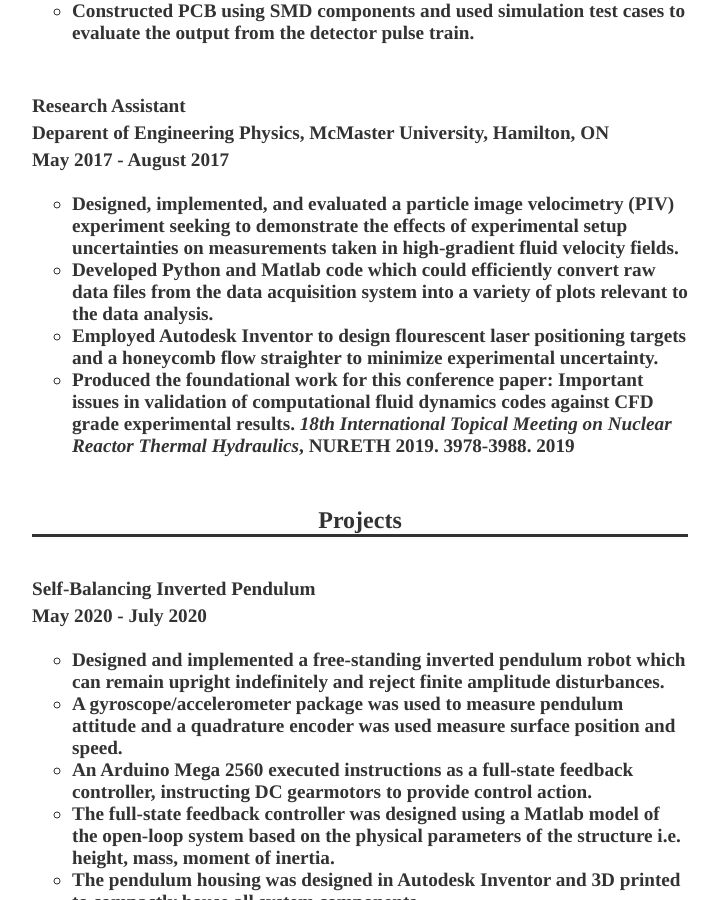
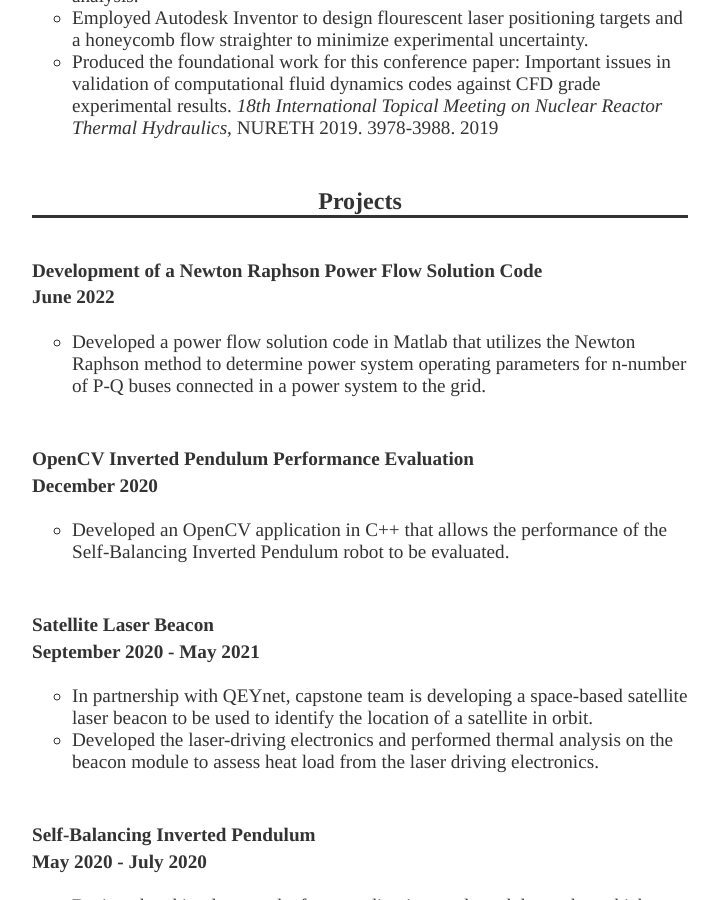
Before and after one commit to MalcolmHodgins/MalcolmHodgins.github.io, a Jekyll site: the page built from resume/index.html, in a window 1280 px wide and 900 px high, scrolled down 2276 px. Shown: the whole window, without its empty margins (280-999 px from the left). Built offline with Jekyll 4.4.1, drawn with Linux system fonts in a browser that asks for light colours.

Commit message:
resume update

```diff
--- a/resume/index.html
+++ b/resume/index.html
@@ -51,7 +51,7 @@ title: Malcolm Hodgins
     <p>
       <strong>Nuclear Contract Analyst<br>
       Independent Electricity System Operator, Toronto, ON<br>
-	      June 2021 - Present
+      June 2021 - Present</strong>
   </div>
   <div>
     <ul>
@@ -62,6 +62,8 @@ title: Malcolm Hodgins
     </ul>
   </div>
 </div>
+
+<div class="flex-container-resume">
 	<div>
     <p>
       <strong>Undergraduate Teaching Assistant<br>
@@ -75,6 +77,9 @@ title: Malcolm Hodgins
       <li>Communicated effectively when leading labs and meeting with students.</li>
     </ul>
   </div>
+</div>
+
+<div class="flex-container-resume">
 	<div>
     <p>
       <strong>Operations Development Student<br>
@@ -91,6 +96,7 @@ title: Malcolm Hodgins
     </ul>
   </div>
 </div>
+
 <div id="research-experience" class="flex-container-resume">
   <div>
     <p>
@@ -108,6 +114,7 @@ title: Malcolm Hodgins
     </ul>
   </div>
 </div>
+
 <div class="flex-container-resume">
   <div>
     <p>
@@ -133,6 +140,43 @@ title: Malcolm Hodgins
 </div>
 
 <div id="hobbyist-experience" class="flex-container-resume">
+  <div>
+    <p>
+      <strong>Development of a Newton Raphson Power Flow Solution Code<br>
+      June 2022</strong>
+    </p>
+  </div>
+  <div>
+    <ul>
+      <li>Developed a power flow solution code in Matlab that utilizes the Newton Raphson method to determine power system operating parameters for n-number of P-Q buses connected in a power system to the grid.</li>
+    </ul>
+  </div>
+
+  <div>
+    <p>
+      <strong>OpenCV Inverted Pendulum Performance Evaluation<br>
+      December 2020</strong>
+    </p>
+  </div>
+  <div>
+    <ul>
+      <li>Developed an OpenCV application in C++ that allows the performance of the Self-Balancing Inverted Pendulum robot to be evaluated.</li>
+    </ul>
+  </div>
+
+  <div>
+    <p>
+      <strong>Satellite Laser Beacon<br>
+      September 2020 - May 2021</strong>
+    </p>
+  </div>
+  <div>
+    <ul>
+      <li>In partnership with QEYnet, capstone team is developing a space-based satellite laser beacon to be used to identify the location of a satellite in orbit.</li>
+      <li>Developed the laser-driving electronics and performed thermal analysis on the beacon module to assess heat load from the laser driving electronics.</li>
+    </ul>
+  </div>
+
   <div>
     <p>
       <strong>Self-Balancing Inverted Pendulum<br>
```
Lines whose indentation alone changed are shown as unchanged.
